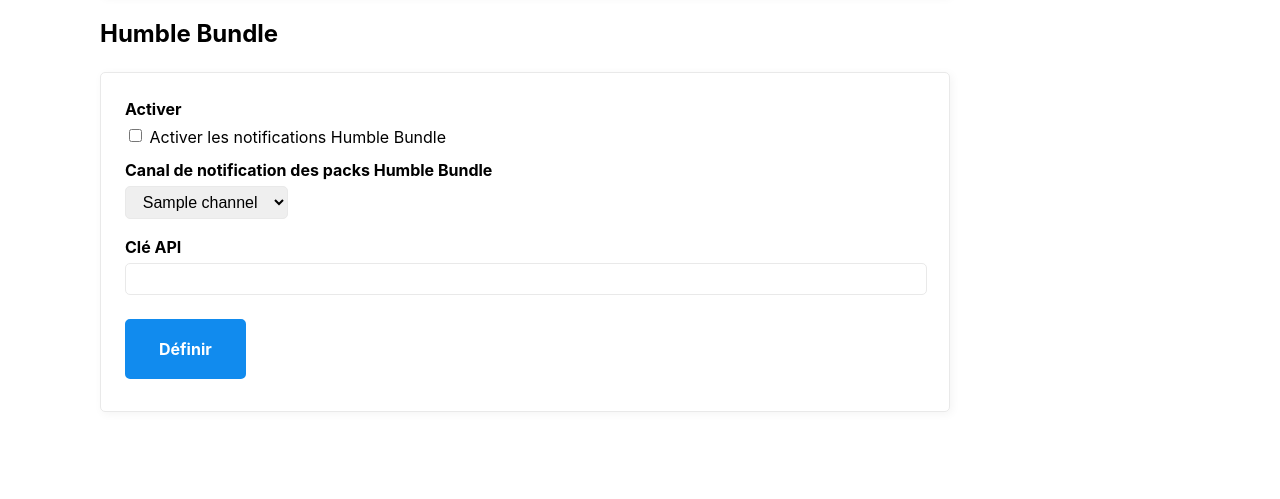
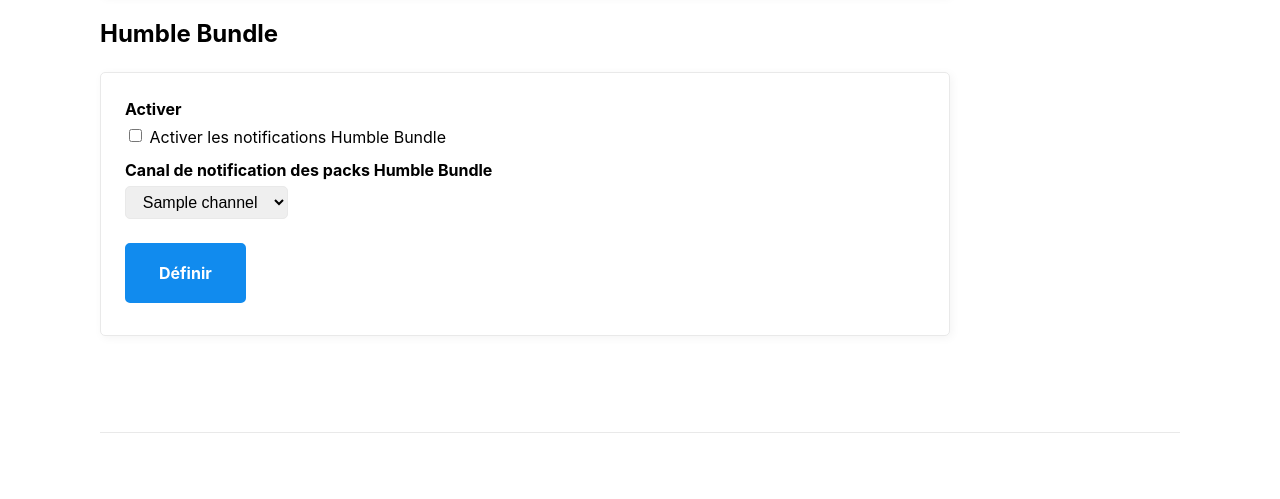
Before and after one commit to skylanix/MamieHenriette, a Flask app: template webapp/templates/configurations.html in a window 1280 px wide. Shown: the part 1132-1631 px from the top of the page. Run offline with Flask 3, Linux system fonts and the light colour scheme; tables that the repository leaves empty hold one stand-in row (values such as "Sample post"); the template is opened without the code that fills it: values that come from a table or form of the project are taken from there, most other values are stand-ins (such as "Sample title", 1, 10 or a date in 2020); parts of the project's set-up code (start-up, migrations or seed data) failed here and were passed over.

Commit message:
Suppression humble bundle api key

```diff
--- a/discordbot/humblebundle.py
+++ b/discordbot/humblebundle.py
@@ -11,7 +11,7 @@ from discord import Client
 
 def _isEnable():
 	helper = ConfigurationHelper()
-	return helper.getValue('humble_bundle_enable') and helper.getIntValue('humble_bundle_channel') != 0 and helper.getValue('humble_bundle_api_key')
+	return helper.getValue('humble_bundle_enable') and helper.getIntValue('humble_bundle_channel') != 0
 
 def _callGithub():
 	response = requests.get("https://raw.githubusercontent.com/shionn/HumbleBundleGamePack/refs/heads/master/data/game-bundles.json")
--- a/webapp/templates/configurations.html
+++ b/webapp/templates/configurations.html
@@ -53,8 +53,6 @@
 			{{channel.name}}</option>
 		{% endfor %}
 	</select>
-	<label for="humble_bundle_api_key">Clé API</label>
-	<input name="humble_bundle_api_key" type="text" value="{{ configuration.getValue('humble_bundle_api_key') }}" />
 	<input type="Submit" value="Définir">
 </form>
 {% endblock %}
```
